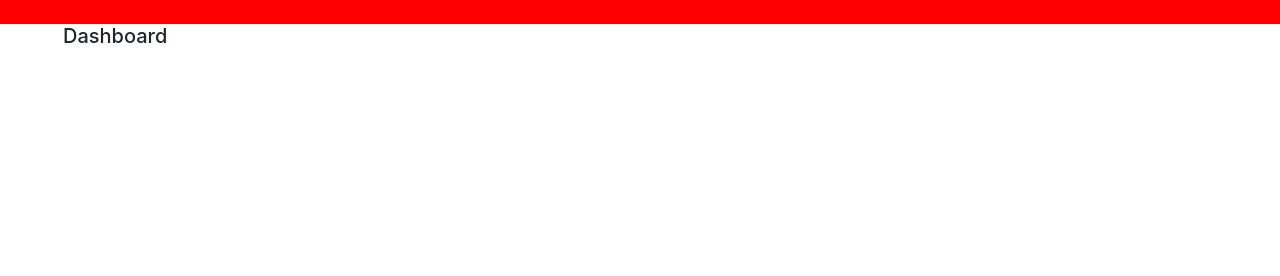
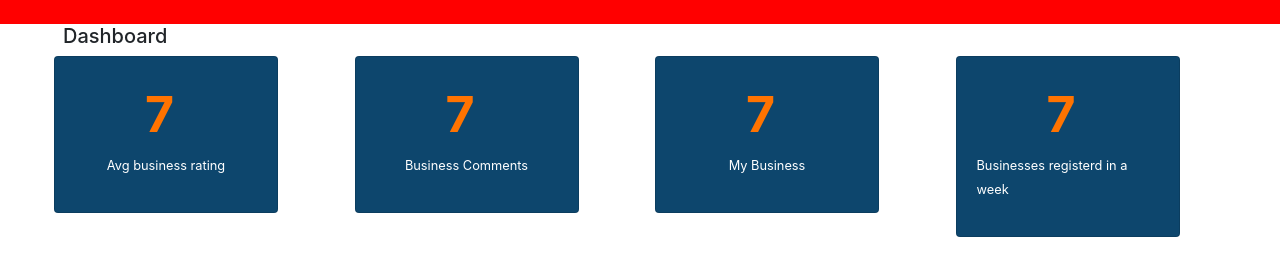
Before and after one commit to klevamane/weconnect-business, a plain HTML site: page template/dashboard.html in a window 1280 px wide. Shown: the part 76-352 px from the top of the page. Drawn offline with Linux system fonts and the light colour scheme.

Commit message:
Add notification cards

```diff
--- a/template/css/style.css
+++ b/template/css/style.css
@@ -1,4 +1,4 @@
-body {
+body#dashboard {
     overflow-x: hidden;
   }
 
@@ -135,3 +135,17 @@ body {
       padding-top: 0 !important;
       margin-top: 0 !important;
   }
+
+  .main-content-cards{
+      background:rgb(13, 70, 109) !important;
+  }
+
+  .card-heading {
+      font-size: 50px;
+      font-weight: bold;
+      color: rgb(255, 115, 0);
+      border: none;
+      display: inline-block;
+      padding-left: 70px;
+
+  }
--- a/template/dashboard.html
+++ b/template/dashboard.html
@@ -15,7 +15,7 @@
 
 </head>
 
-<body>
+<body id="dashboard">
     <div id="wrapper">
 
         <!-- Sidebar -->
@@ -30,23 +30,16 @@
                     <a href="#">Dashboard</a>
                 </li>
                 <li>
-                    <a href="#">My Business</a>
+                    <a href="#" class="active">My Business</a>
                 </li>
                 <li>
                     <a href="#">Create Business</a>
                 </li>
-                <li>
-                    <a href="#">Events</a>
-                </li>
+
                 <li>
                     <a href="#">About</a>
                 </li>
-                <li>
-                    <a href="#">Services</a>
-                </li>
-                <li>
-                    <a href="#">Contact</a>
-                </li>
+
             </ul>
         </div>
         <!-- /#sidebar-wrapper -->
@@ -69,6 +62,41 @@
                     </div>
                     <div class="col-sm-4 col-md-4"></div>
                     <div class="col-sm-4 col-md-4"></div>
+                </div>
+
+                <div class="row mx-4">
+                    <div class=" col-md-3">
+                            <div class="card text-white bg-primary mb-3 main-content-cards" style="max-width: 14rem;">
+                                    <div class="card-body">
+                                    <span class="card-heading text-center">7</span>
+                                    <p class=" text-center"><small>Avg business rating</small></p>
+                                  </div>
+                                </div>
+                    </div>
+                    <div class=" col-md-3">
+                            <div class="card text-white bg-primary mb-3 main-content-cards" style="max-width: 14rem;">
+                                    <div class="card-body">
+                                    <span class="card-heading text-center">7</span>
+                                    <p class=" text-center"><small>Business Comments</small></p>
+                                  </div>
+                                </div>
+                    </div>
+                    <div class=" col-md-3">
+                            <div class="card text-white bg-primary mb-3 main-content-cards" style="max-width: 14rem;">
+                                    <div class="card-body">
+                                    <span class="card-heading text-center">7</span>
+                                    <p class=" text-center"><small>My Business</small></p>
+                                  </div>
+                                </div>
+                    </div>
+                    <div class=" col-md-3">
+                            <div class="card text-white bg-primary mb-3 main-content-cards" style="max-width: 14rem;">
+                                      <div class="card-body">
+                                      <span class="card-heading text-center">7</span>
+                                      <p><small>Businesses registerd in a week</small></p>
+                                    </div>
+                                  </div>
+                    </div>
                 </div>
 
             </div>
```
